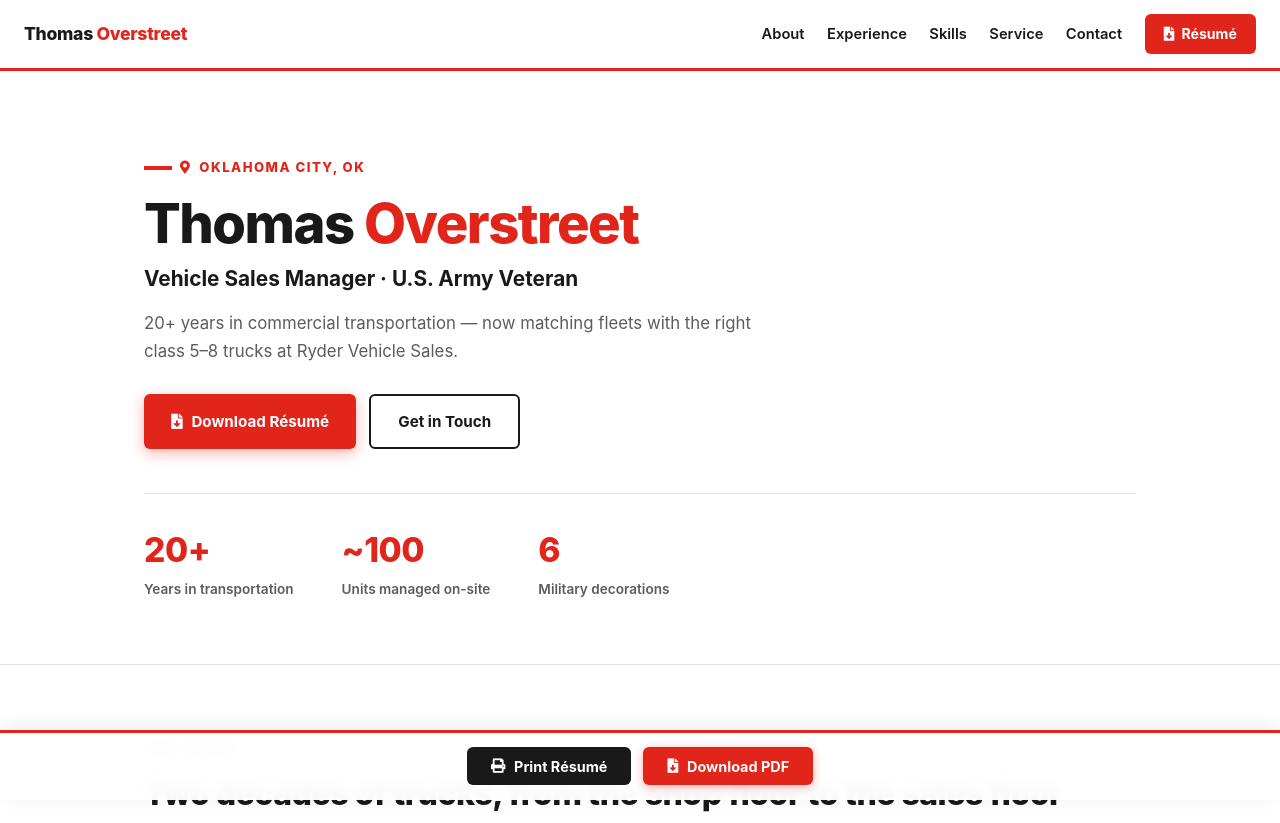
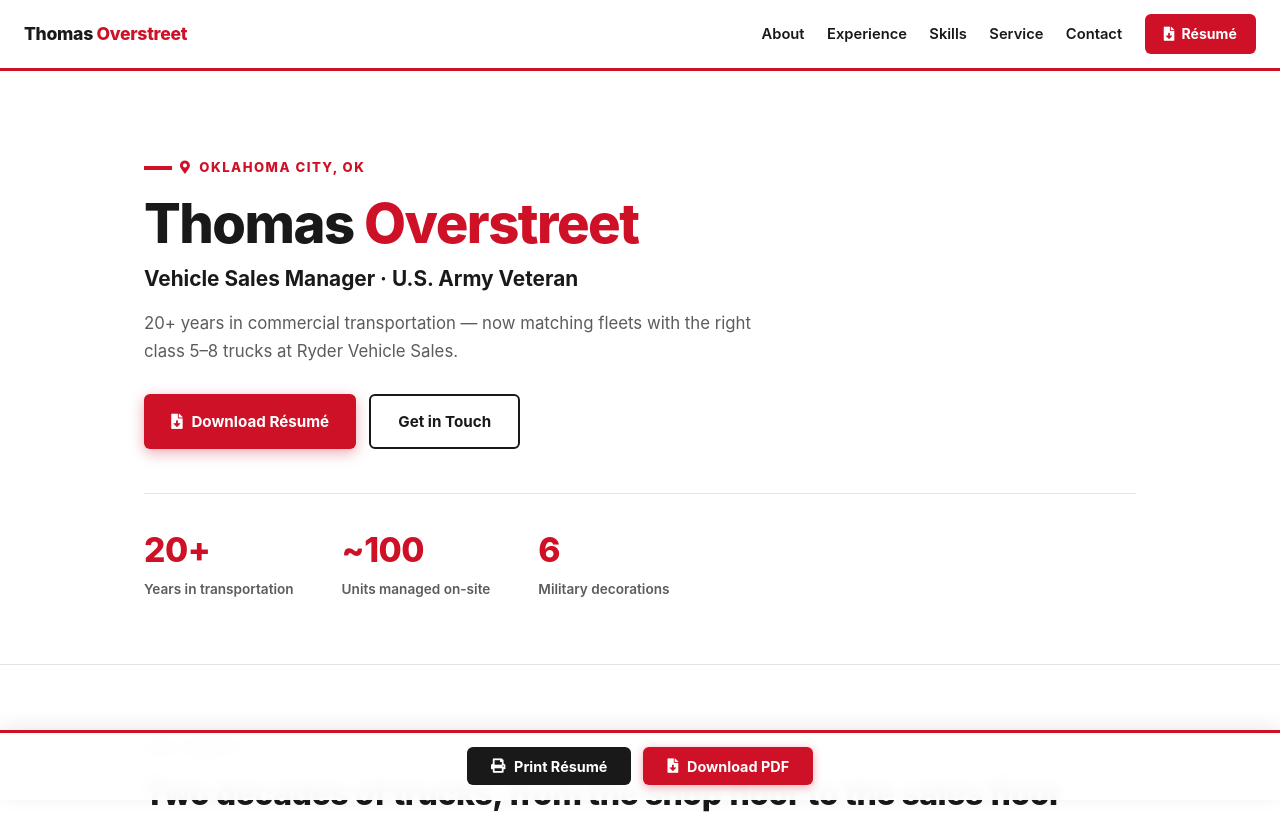
Before and after one commit to tommygoverstreet/resume, a plain HTML site: page index.html in a window 1280 px wide. Shown: the top 823 px of the page. Drawn offline with Linux system fonts and the light colour scheme.

Commit message:
Use correct Ryder Red #CE1126 (was #E1251B) in styles.css, incl. derived shades

```diff
--- a/styles.css
+++ b/styles.css
@@ -6,9 +6,9 @@
 * { box-sizing: border-box; margin: 0; padding: 0; }
 
 :root {
-  --red: #E1251B;          /* Ryder primary red */
-  --red-dark: #B71C14;     /* Ryder red, hover/deep */
-  --red-tint: #FDECEA;     /* light red tint for chips/badges */
+  --red: #CE1126;          /* Ryder primary red */
+  --red-dark: #A90E1F;     /* Ryder red, hover/deep */
+  --red-tint: #FBECEE;     /* light red tint for chips/badges */
   --ink: #191919;          /* near-black */
   --charcoal: #232323;     /* dark section bg */
   --muted: #5C5C5C;
@@ -94,7 +94,7 @@ a:hover { text-decoration: underline; }
   transition: transform 0.15s ease, box-shadow 0.15s ease, background 0.15s ease;
   border: none;
 }
-.btn-primary { background: var(--red); color: #fff; box-shadow: 0 4px 14px rgba(225,37,27,0.35); }
+.btn-primary { background: var(--red); color: #fff; box-shadow: 0 4px 14px rgba(206,17,38,0.35); }
 .btn-primary:hover { background: var(--red-dark); transform: translateY(-1px); }
 .btn-ghost { background: #fff; color: var(--ink); border: 2px solid var(--ink); text-decoration: none; }
 .btn-ghost:hover { background: var(--ink); color: #fff; text-decoration: none; transform: translateY(-1px); }
@@ -235,7 +235,7 @@ a.contact-card:hover { text-decoration: none; transform: translateY(-2px); box-s
 .action-btn:active { transform: translateY(0) scale(0.98); }
 .btn-print-action { background: var(--ink); color: #fff; }
 .btn-print-action:hover { background: #000; transform: translateY(-1px); }
-.btn-download-action { background: var(--red); color: #fff; box-shadow: 0 2px 10px rgba(225,37,27,0.35); }
+.btn-download-action { background: var(--red); color: #fff; box-shadow: 0 2px 10px rgba(206,17,38,0.35); }
 .btn-download-action:hover { background: var(--red-dark); transform: translateY(-1px); }
 
 /* Hidden while the PDF exporter screenshots the DOM.
```
